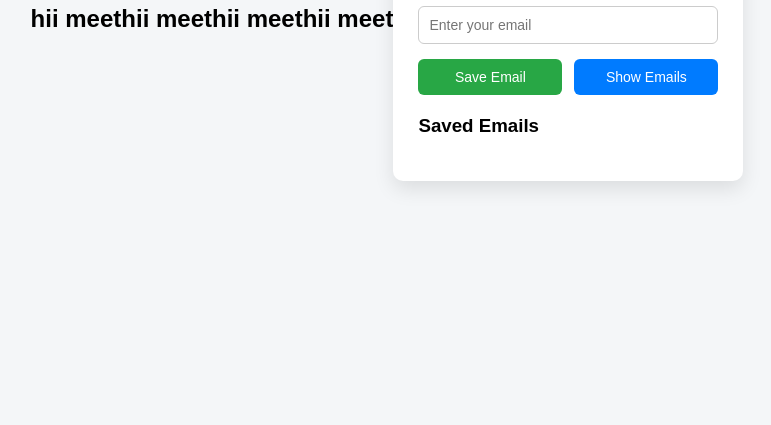
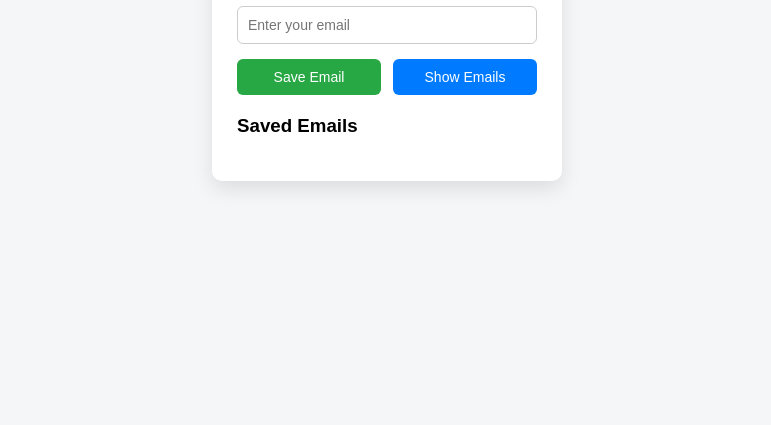
Before and after one commit to MeetTank09/email-app, a website: page index.html in a window 1280 px wide. Shown: the part 391-816 px from the top of the page, without its empty margins (253-1024 px from the left). Drawn offline with Linux system fonts and the light colour scheme.

Commit message:
delete test chanage

```diff
--- a/index.html
+++ b/index.html
@@ -6,10 +6,7 @@
   <link rel="stylesheet" href="style.css">
 </head>
 <body>
-<h2>hii meet </h2>
-  <h2>hii meet </h2>
-  <h2>hii meet </h2>
-  <h2>hii meet </h2>
+
   <div class="container">
     <h2>Email Store App</h2>
 <h1>Hello DevOps</h1>
```
